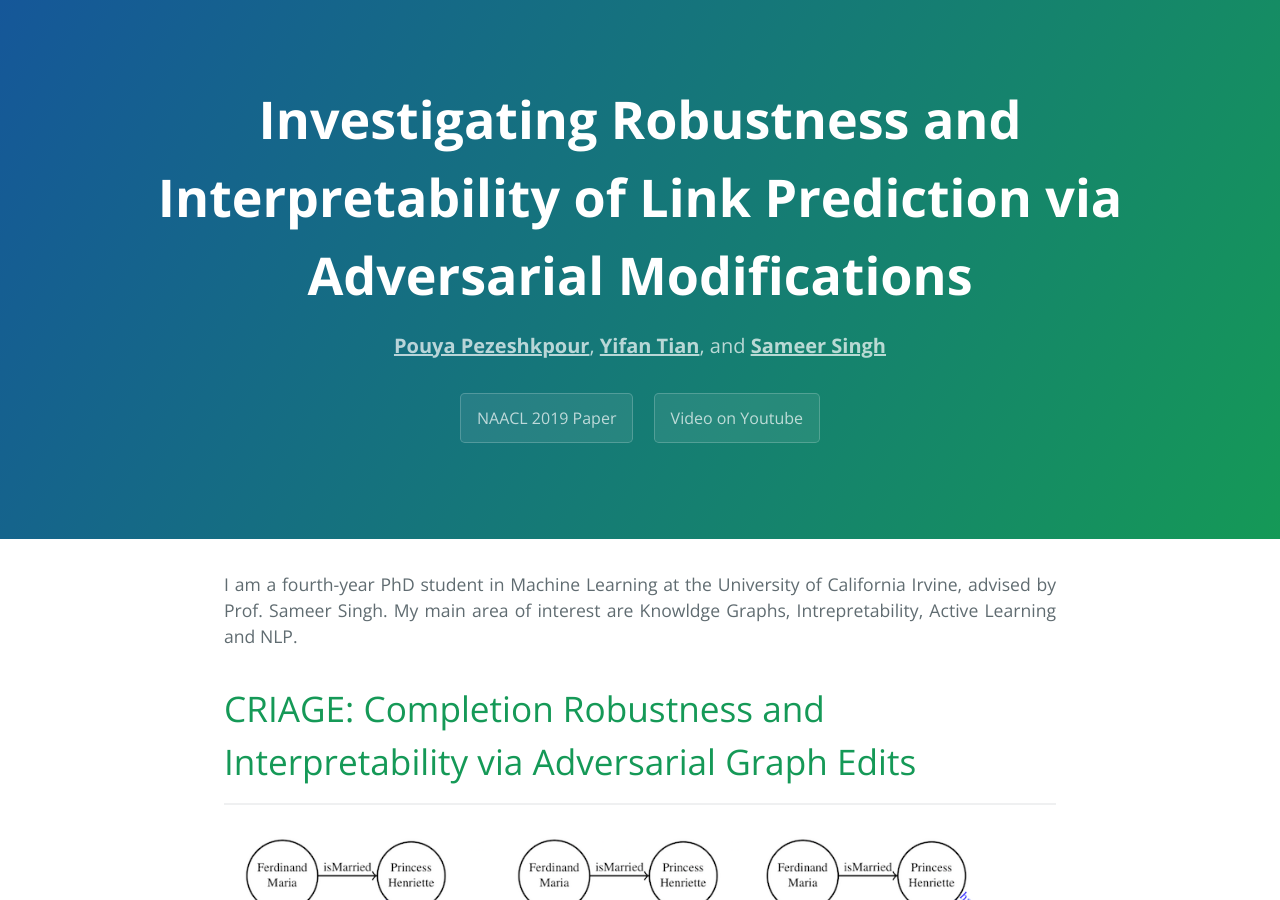
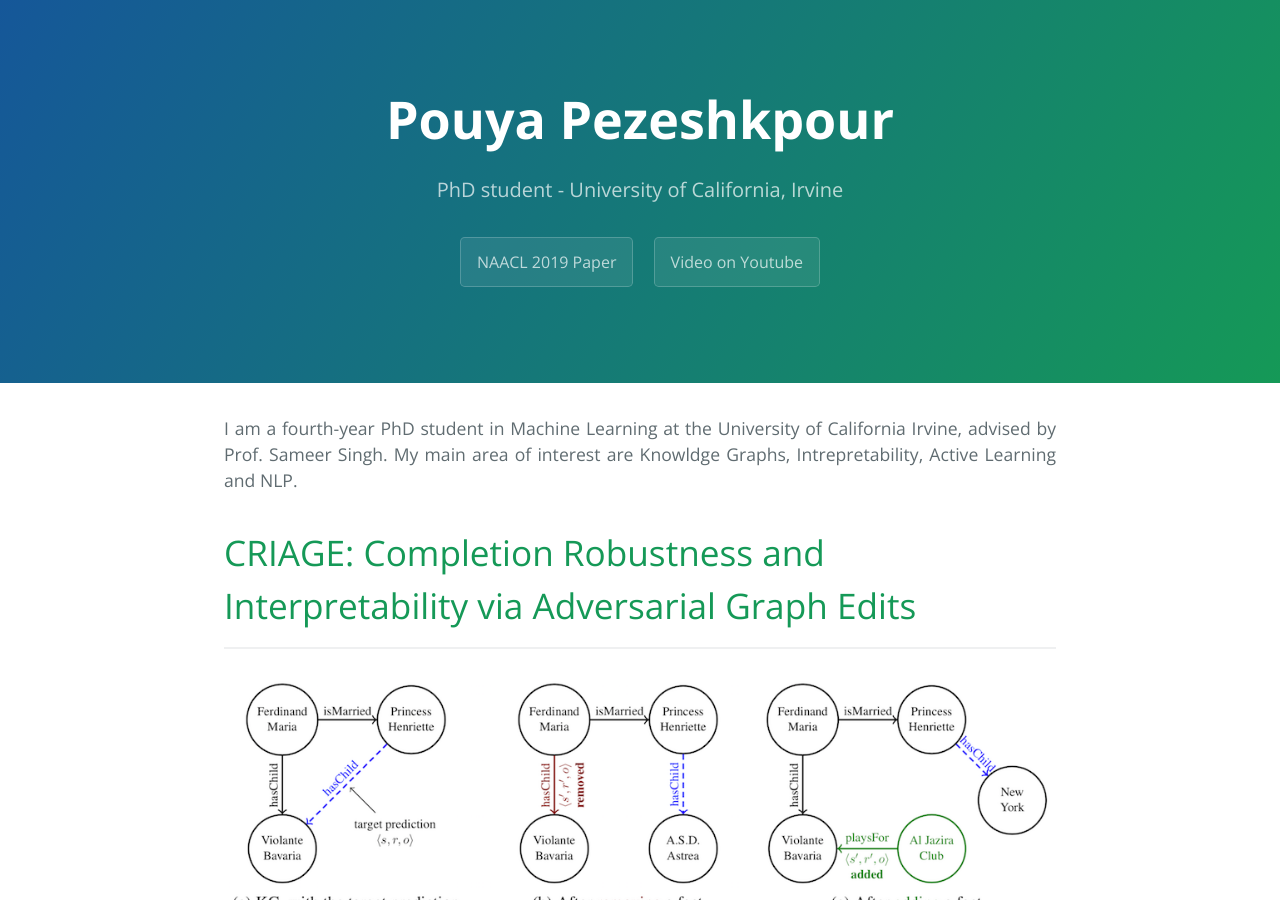
Before and after one commit to pouyapez/pouyapez.github.io, a Jekyll site: the page built from index.md, in a window 1280 px wide and 900 px high. Built offline with Jekyll 4.4.1, drawn with Linux system fonts in a browser that asks for light colours.

Commit message:
Update _config.yml

```diff
--- a/_config.yml
+++ b/_config.yml
@@ -1,5 +1,5 @@
-title: Investigating Robustness and Interpretability of Link Prediction via Adversarial Modifications
-description: <a href="https://pouyapez.github.io"><font color="white"><u><b>Pouya Pezeshkpour</b></u></font></a>, <a href="https://www.linkedin.com/in/yifan-tian-54844b106/"><font color="white"><u><b>Yifan Tian</b></u></font></a>, and <a href="http://sameersingh.org"><font color="white"><u><b>Sameer Singh</b></u></font></a>
+title: Pouya Pezeshkpour
+description: PhD student - University of California, Irvine
 show_downloads: true
 google_analytics:
 theme: jekyll-theme-cayman
```
